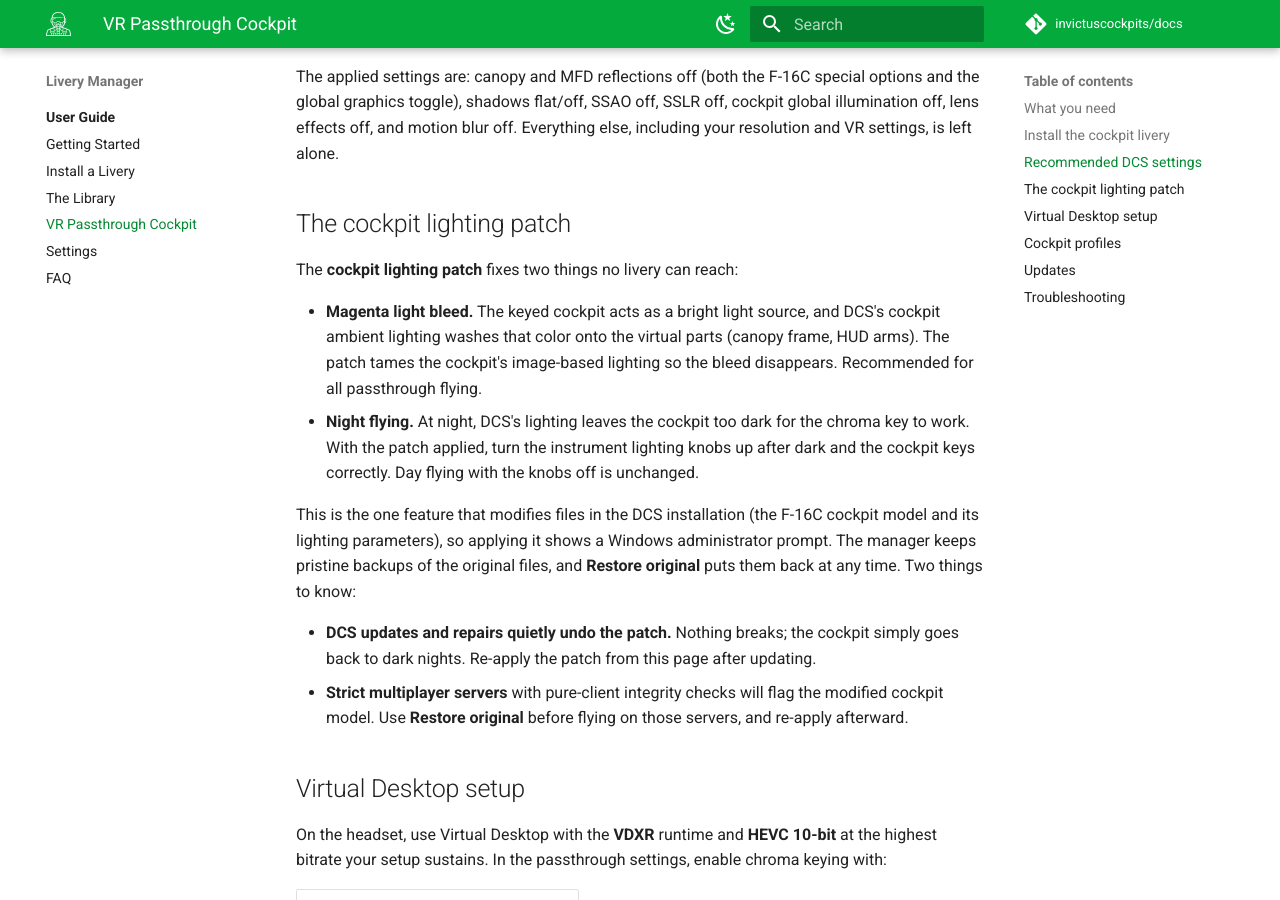
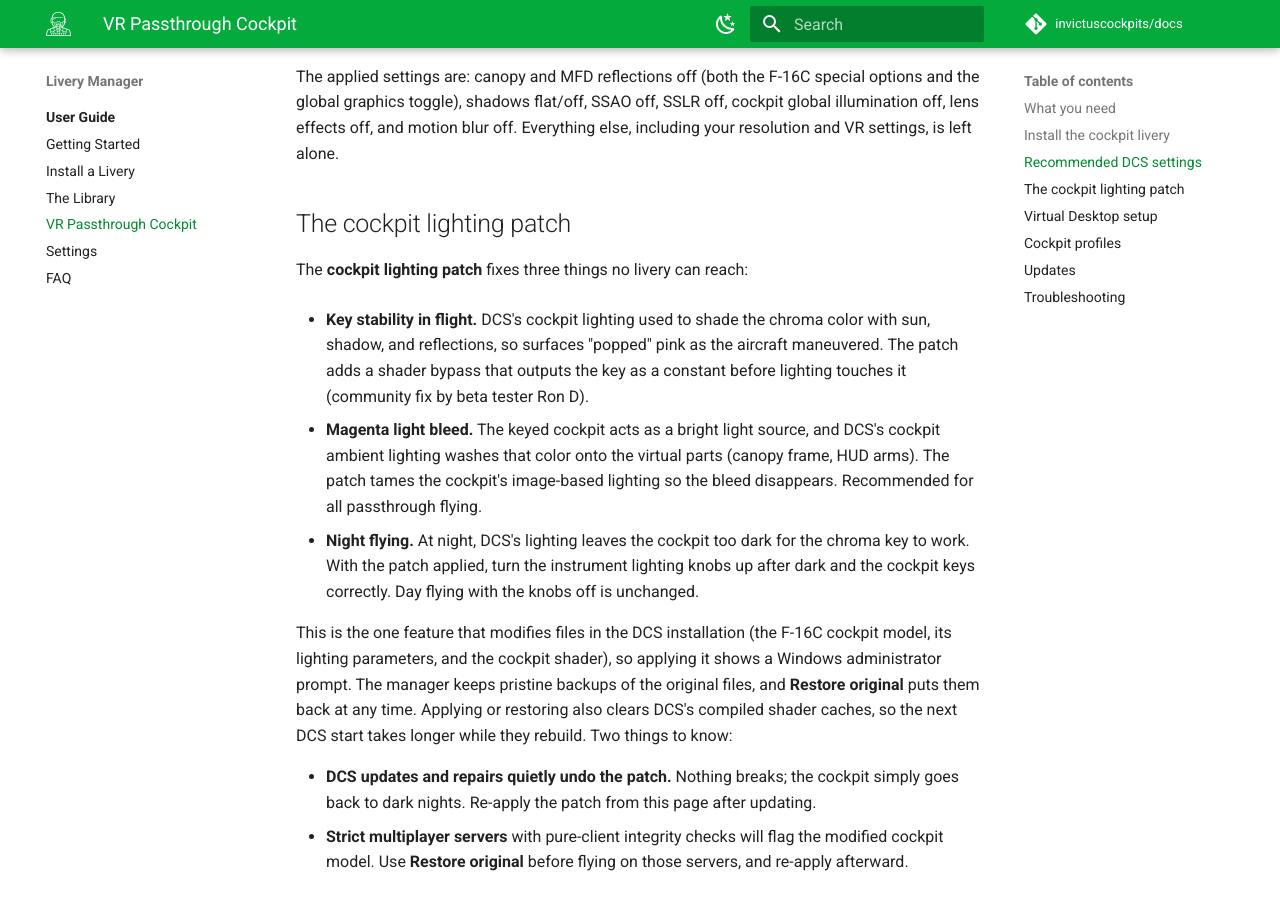
Before and after one commit to invictuscockpits/docs, an MkDocs documentation site: the page built from docs/livery-manager/user-guide/vr-passthrough.md, in a window 1280 px wide and 900 px high, scrolled down 3062 px. Built offline with MkDocs 1.6.1 and Material for MkDocs 9.7.7, drawn with Linux system fonts in a browser that asks for light colours; comment, search, counter and statistics services are not loaded.

Commit message:
VR guide: shader bypass in the cockpit lighting patch (credit Ron D)

```diff
--- a/docs/livery-manager/user-guide/vr-passthrough.md
+++ b/docs/livery-manager/user-guide/vr-passthrough.md
@@ -70,7 +70,13 @@ alone.
 
 ## The cockpit lighting patch
 
-The **cockpit lighting patch** fixes two things no livery can reach:
+The **cockpit lighting patch** fixes three things no livery can reach:
+
+- **Key stability in flight.** DCS's cockpit lighting used to shade the
+  chroma color with sun, shadow, and reflections, so surfaces "popped"
+  pink as the aircraft maneuvered. The patch adds a shader bypass that
+  outputs the key as a constant before lighting touches it (community
+  fix by beta tester Ron D).
 
 - **Magenta light bleed.** The keyed cockpit acts as a bright light
   source, and DCS's cockpit ambient lighting washes that color onto the
@@ -83,10 +89,12 @@ The **cockpit lighting patch** fixes two things no livery can reach:
   correctly. Day flying with the knobs off is unchanged.
 
 This is the one feature that modifies files in the DCS installation (the
-F-16C cockpit model and its lighting parameters), so applying it shows a
-Windows administrator prompt. The manager keeps pristine backups of the
-original files, and **Restore original** puts them back at any time. Two
-things to know:
+F-16C cockpit model, its lighting parameters, and the cockpit shader),
+so applying it shows a Windows administrator prompt. The manager keeps
+pristine backups of the original files, and **Restore original** puts
+them back at any time. Applying or restoring also clears DCS's compiled
+shader caches, so the next DCS start takes longer while they rebuild.
+Two things to know:
 
 - **DCS updates and repairs quietly undo the patch.** Nothing breaks; the
   cockpit simply goes back to dark nights. Re-apply the patch from this page
```
